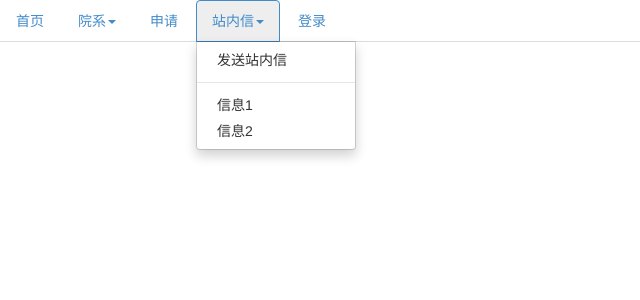
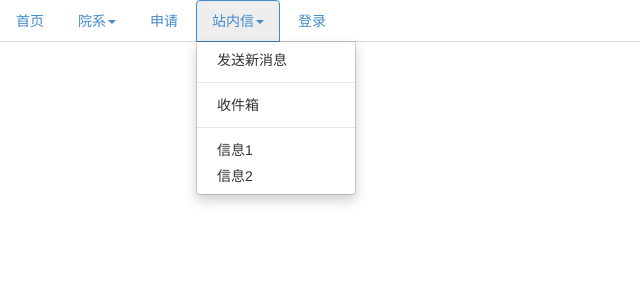
Before and after one commit to daaqing452/League-Branch-Informatization-Platform, a Django app: page / in a window 1280 px wide, after a click on "站内信". Shown: the top 300 px of the page, without its empty margins (0-640 px from the left). Run offline with Django 3.2, Linux system fonts and the light colour scheme; some libraries are stand-ins or nearby versions.

Commit message:
start coding message

```diff
--- a/static/js/base.js
+++ b/static/js/base.js
@@ -90,20 +90,18 @@ function apply(){
 
 }
 
-function mail(){
+function new_message(){
 	$(".modal-dialog").width(500);
 	$("#myModal_body").empty();
-	$("#myModalLabel").text("站内信");
-
+	$("#myModalLabel").text("发送新消息");
 	$(".modal-footer").children("button").eq(1).attr("onclick","commit(3)");
 
 }
 
-function readMail(b){
+function read_message(b){
 	$b = $(b);
 	var message_title = $b.text();
 	$("#myModalLabel").text(message_title);
-
 	$(".modal-footer").children("button").eq(1).attr("onclick","commit(4)");
 
 }
--- a/static/template/base.html
+++ b/static/template/base.html
@@ -39,10 +39,12 @@
             <li class="dropdown">
               <a class="dropdown-toggle" data-toggle="dropdown" role="button" aria-haspopup="true" aria-expanded="false">站内信<span class="caret"></span></a>
               <ul class="dropdown-menu">
-                <li><a data-toggle="modal" data-target="#myModal" onclick="mail()">发送站内信</a></li>
+                <li><a data-toggle="modal" data-target="#myModal" onclick="new_message()">发送新消息</a></li>
                 <li class="divider"></li>
-                <li><a data-toggle="modal" data-target="#myModal" onclick="readMail(this)">信息1</a></li>
-                <li><a data-toggle="modal" data-target="#myModal" onclick="readMail(this)">信息2</a></li>
+                <li><a href="/message/">收件箱</a></li>
+                <li class="divider"></li>
+                <li><a data-toggle="modal" data-target="#myModal" onclick="read_message(this)">信息1</a></li>
+                <li><a data-toggle="modal" data-target="#myModal" onclick="read_message(this)">信息2</a></li>
               </ul>
             </li>
             {% if login %}
```
Also changed, not shown: Message/models.py (+5 -3 lines), Message/migrations/0002_auto_20170527_0819.py (added), Message/views.py (line endings or trailing spaces), 2 other files.
